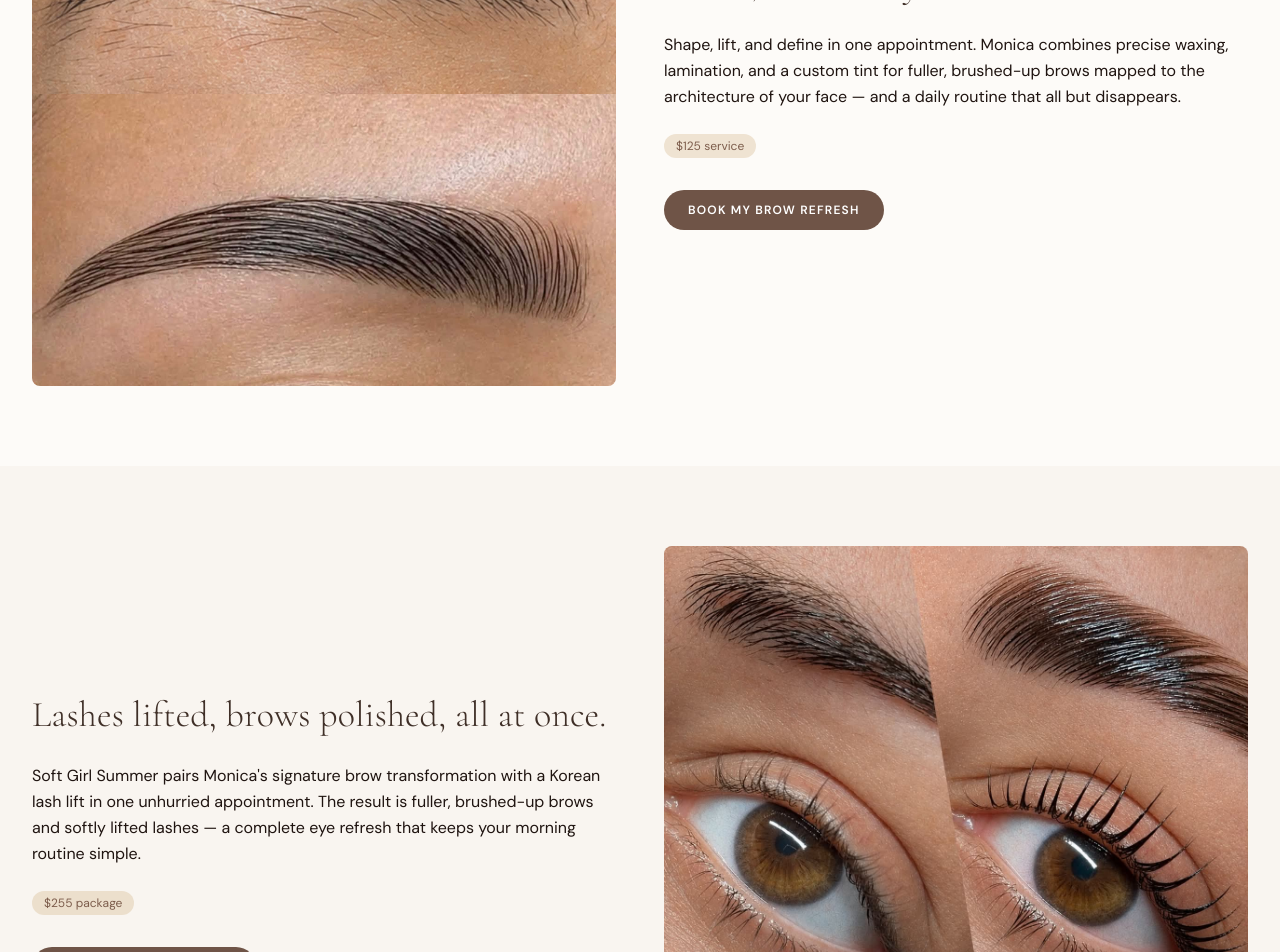
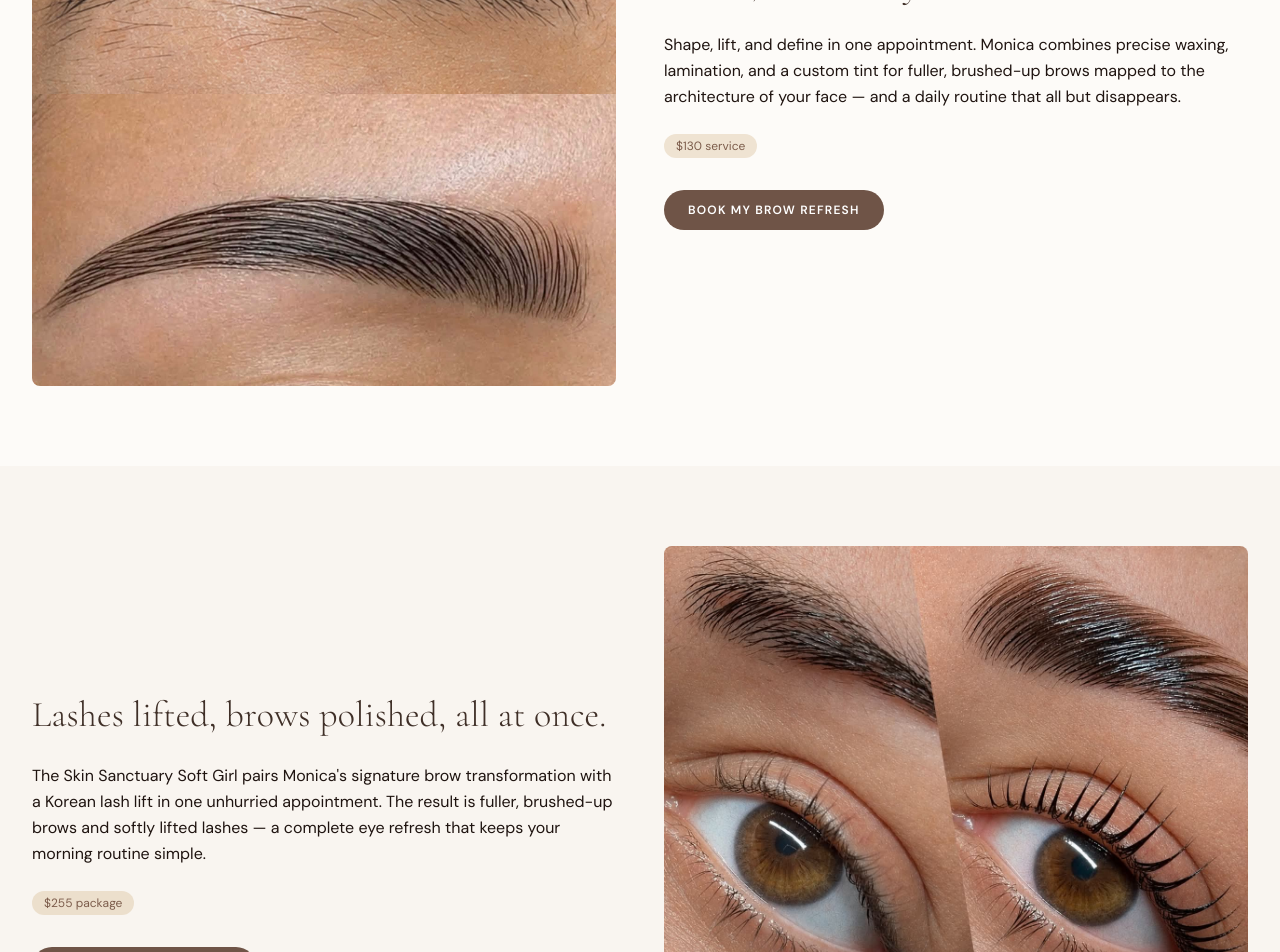
Before and after one commit to aethereology/theskinsanctuary, a Next.js app: page / in a window 1280 px wide. Shown: the part 2420-3372 px from the top of the page. Built offline with nearby package versions, Linux system fonts and the light colour scheme.

Commit message:
Align visible services page and homepage with current Calendly menu

```diff
--- a/app/page.tsx
+++ b/app/page.tsx
@@ -146,7 +146,7 @@ export default function Home() {
               </p>
               <div className="flex gap-2 mb-8">
                 <span className="inline-block px-3 py-1 bg-champagne/20 text-clay text-xs rounded-full">
-                  $125 service
+                  $130 service
                 </span>
               </div>
               <BookingButton
@@ -159,7 +159,7 @@ export default function Home() {
         </div>
       </section>
 
-      {/* Soft Girl Summer Feature */}
+      {/* The Skin Sanctuary Soft Girl Feature */}
       <section className="py-20 bg-ivory">
         <div className="container">
           <div className="grid grid-cols-1 md:grid-cols-2 gap-12 items-center">
@@ -168,7 +168,7 @@ export default function Home() {
                 Lashes lifted, brows polished, all at once.
               </h2>
               <p className="text-espresso mb-6 leading-relaxed">
-                Soft Girl Summer pairs Monica's signature brow transformation with a Korean lash lift in one unhurried appointment. The result is fuller, brushed-up brows and softly lifted lashes — a complete eye refresh that keeps your morning routine simple.
+                The Skin Sanctuary Soft Girl pairs Monica's signature brow transformation with a Korean lash lift in one unhurried appointment. The result is fuller, brushed-up brows and softly lifted lashes — a complete eye refresh that keeps your morning routine simple.
               </p>
               <div className="flex gap-2 mb-8">
                 <span className="inline-block px-3 py-1 bg-champagne/20 text-clay text-xs rounded-full">
@@ -177,14 +177,14 @@ export default function Home() {
               </div>
               <BookingButton
                 label="book the full glow-up"
-                trackingId="soft_girl_summer_cta"
+                trackingId="soft_girl_cta"
                 href="https://calendly.com/theskinsanctuary"
               />
             </div>
             <div className="relative aspect-square rounded-lg overflow-hidden order-1 md:order-2">
               <Image
                 src={softGirlSummerImage}
-                alt="Before and after brow and lash results from the Soft Girl Summer package"
+                alt="Before and after brow and lash results from the The Skin Sanctuary Soft Girl package"
                 fill
                 sizes="(min-width: 768px) 50vw, 100vw"
                 className="object-cover"
```
